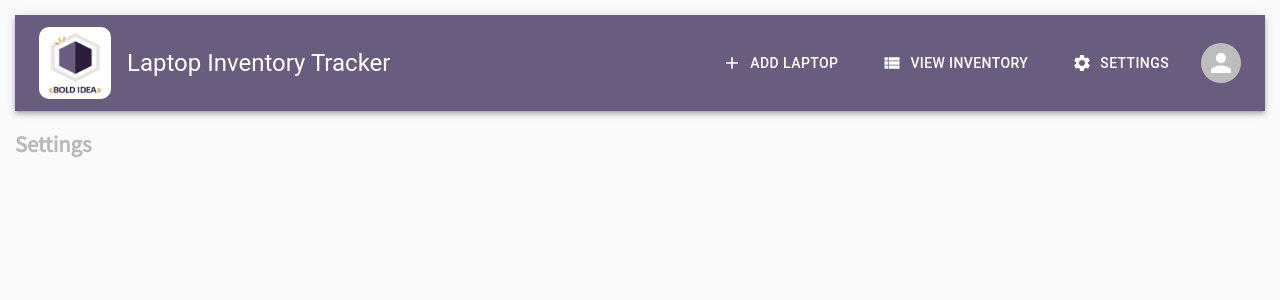
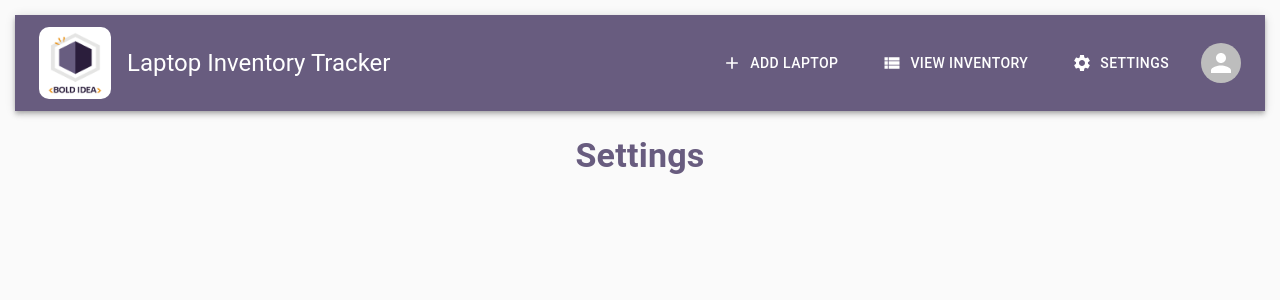
Before and after one commit to brykek/bold-idea-laptop-tracker, a React (Create React App) app: page /settings in a window 1280 px wide. Shown: the top 300 px of the page. Built offline with nearby package versions, Linux system fonts and the light colour scheme.

Commit message:
Update settings for mui.

```diff
--- a/src/components/LaptopForm.js
+++ b/src/components/LaptopForm.js
@@ -19,7 +19,7 @@ import {
 
 // MATERIAL ICONS
 import {
-    Launch as Launch,
+    Launch,
     Info as InfoIcon,
     Clear as CancelIcon,
     Save as SaveIcon,
--- a/src/components/Settings.js
+++ b/src/components/Settings.js
@@ -1,8 +1,14 @@
+import React from 'react';
+
+// MATERIAL-UI COMPONENTS
+import {
+    Typography,
+} from '@mui/material';
 
 const Settings = () => {
     return (
-        <div>
-            <h2>Settings</h2>
+        <div className='page-container'>
+    <Typography variant='h4' align='center' sx={{ color: 'primary.main', fontWeight: 'bold' }} gutterBottom >Settings</Typography>
         </div>
     )
    }
```
